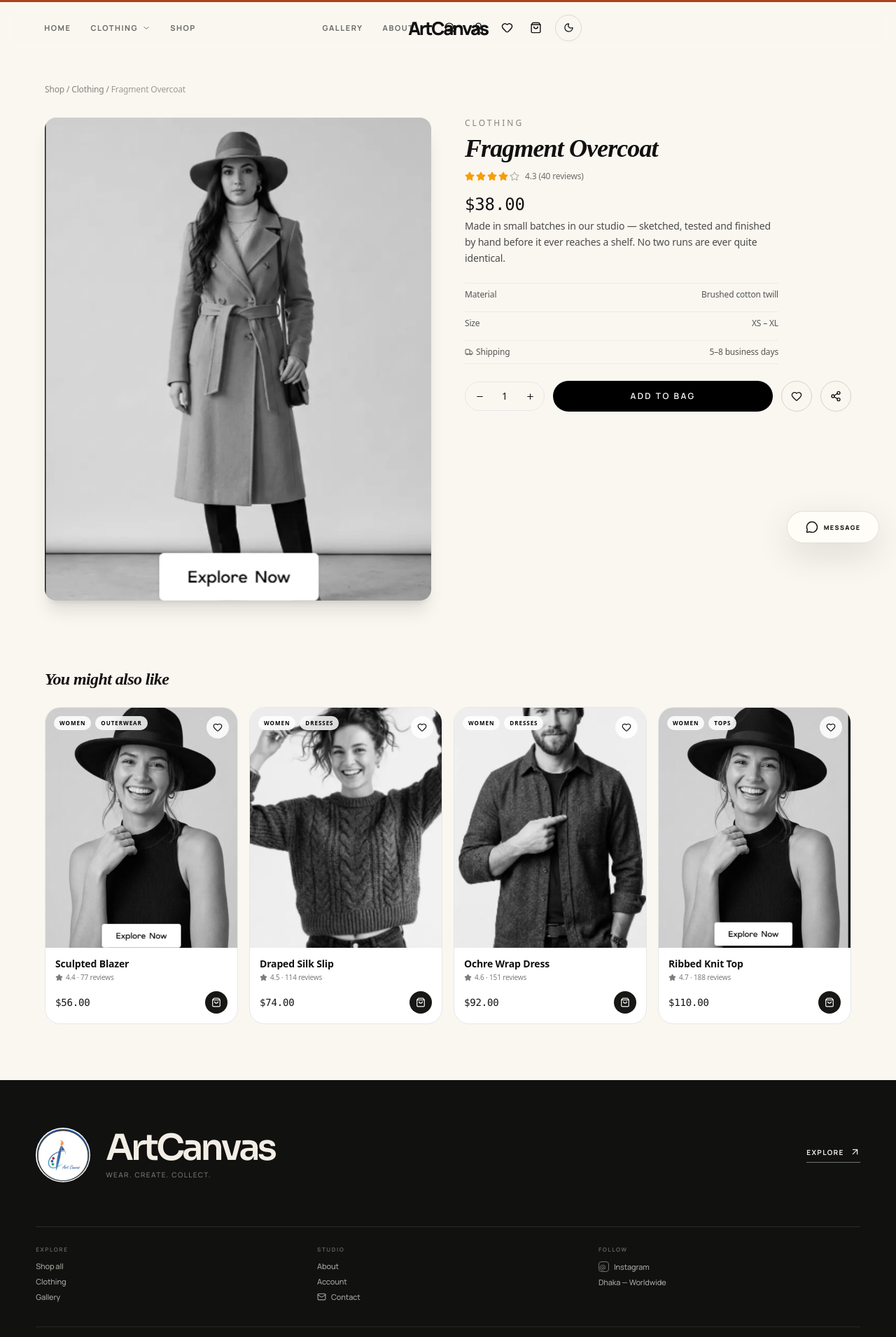
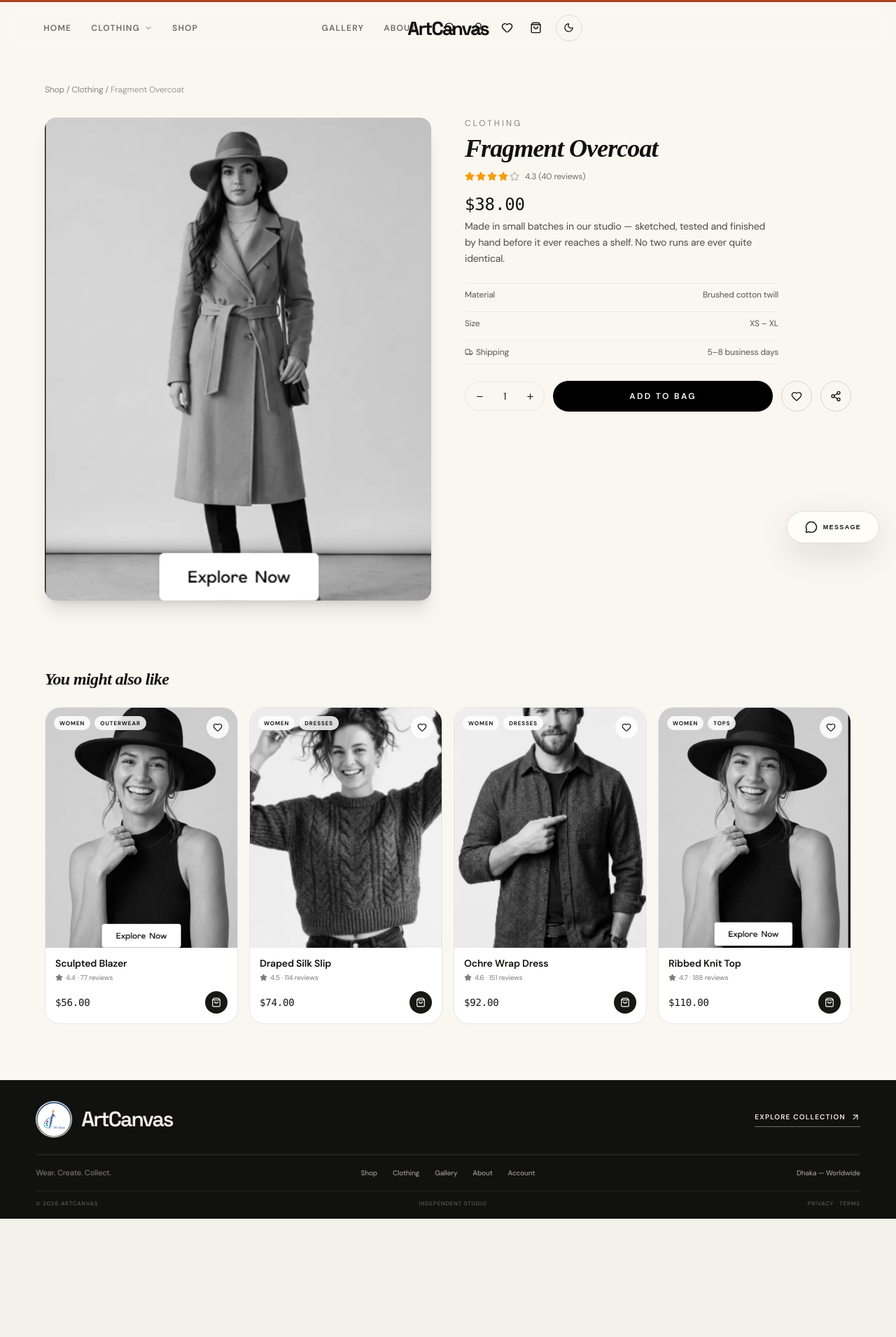
Before and after one commit to masudrananayeem/Art-Canvas-Frontend, a React (Vite) app: page /product/1 in a window 1280 px wide. Shown: the top 1910 px of the page at 70% size. After the commit the page ends 1741 px from the top, so only its background shows below. Built offline with nearby package versions, Linux system fonts and the light colour scheme.

Commit message:
Refactor README, Footer, and Shop components; update typography and styles for V13 release

```diff
--- a/index.html
+++ b/index.html
@@ -6,8 +6,8 @@
     <meta name="viewport" content="width=device-width, initial-scale=1.0" />
     <link rel="preconnect" href="https://fonts.googleapis.com" />
     <link rel="preconnect" href="https://fonts.gstatic.com" crossorigin />
-    <link href="https://fonts.googleapis.com/css2?family=Manrope:wght@400;500;600;700;800&family=Sora:wght@400;500;600;700&display=swap" rel="stylesheet" />
-    <title>ArtCanvas — Wearable Art, Studio Objects & Design</title>
+    <link href="https://fonts.googleapis.com/css2?family=DM+Sans:wght@400;500;600;700&family=Space+Grotesk:wght@400;500;600;700&display=swap" rel="stylesheet" />
+    <title>ArtCanvas — Wear. Create. Collect.</title>
   </head>
   <body>
     <div id="root"></div>
--- a/src/components/Footer.jsx
+++ b/src/components/Footer.jsx
@@ -1,46 +1,33 @@
 import React from "react";
 import { Link } from "react-router-dom";
-import { ArrowUpRight, Mail } from "lucide-react";
+import { ArrowUpRight } from "lucide-react";
 import { useStore } from "../context/StoreContext";
 
 export default function Footer() {
   const { dark } = useStore();
   return (
-    <footer className={`site-footer site-footer--minimal ${dark ? "site-footer--dark" : ""}`}>
-      <div className="site-footer__minimal-top">
-        <Link to="/" className="site-footer__logo-link" aria-label="ArtCanvas home">
-          <img src="/brand/artcanvas-logo.png" alt="ArtCanvas" className="site-footer__logo" />
+    <footer className={`site-footer site-footer--clean ${dark ? "site-footer--dark" : ""}`}>
+      <div className="footer-clean__top">
+        <Link to="/" className="footer-clean__brand" aria-label="ArtCanvas home">
+          <img src="/brand/artcanvas-logo.png" alt="ArtCanvas" />
+          <span>ArtCanvas</span>
         </Link>
-        <div className="site-footer__brand-copy">
-          <span>ArtCanvas</span>
-          <p>Wear. Create. Collect.</p>
-        </div>
-        <Link to="/shop" className="site-footer__minimal-cta">Explore <ArrowUpRight size={15} /></Link>
+        <Link to="/shop" className="footer-clean__explore">Explore collection <ArrowUpRight size={14} /></Link>
       </div>
-
-      <div className="site-footer__minimal-grid">
-        <div>
-          <p className="site-footer__kicker">Explore</p>
-          <Link to="/shop">Shop all</Link>
+      <div className="footer-clean__body">
+        <p>Wear. Create. Collect.</p>
+        <nav aria-label="Footer navigation">
+          <Link to="/shop">Shop</Link>
           <Link to="/shop?category=clothing">Clothing</Link>
           <Link to="/gallery">Gallery</Link>
-        </div>
-        <div>
-          <p className="site-footer__kicker">Studio</p>
           <Link to="/about">About</Link>
           <Link to="/account">Account</Link>
-          <a href="mailto:studio@artcanvas.local"><Mail size={13} /> Contact</a>
-        </div>
-        <div>
-          <p className="site-footer__kicker">Follow</p>
-          <a href="https://instagram.com" target="_blank" rel="noreferrer"><span className="footer-instagram-mark">@</span> Instagram</a>
-          <span>Dhaka — Worldwide</span>
-        </div>
+        </nav>
+        <span>Dhaka — Worldwide</span>
       </div>
-
-      <div className="site-footer__minimal-bottom">
+      <div className="footer-clean__bottom">
         <span>© 2026 ArtCanvas</span>
-        <span>Independent studio / Dhaka</span>
+        <span>Independent studio</span>
         <span>Privacy · Terms</span>
       </div>
     </footer>
--- a/src/index.css
+++ b/src/index.css
@@ -1,4 +1,4 @@
-@import url('https://fonts.googleapis.com/css2?family=Manrope:wght@400;500;600;700;800&family=Sora:wght@400;500;600;700&display=swap');
+@import url('https://fonts.googleapis.com/css2?family=DM+Sans:wght@400;500;600;700&family=Space+Grotesk:wght@400;500;600;700&display=swap');
 @tailwind base;
 @tailwind components;
 @tailwind utilities;
@@ -654,3 +654,85 @@ h1,h2,h3,h4,.hero-editorial h1,.section-heading-line h2,.intro-editorial__copy h
   .site-footer__minimal-grid > div:last-child { grid-column:1 / -1; }
   .site-footer__minimal-bottom { flex-direction:column; gap:8px; }
 }
+
+
+/* V13 CORRECTED — clean typography, compact footer, calmer hierarchy */
+:root {
+  --display-font: 'Space Grotesk', sans-serif;
+  --ui-font: 'DM Sans', sans-serif;
+}
+body { font-family: var(--ui-font); }
+body, button, input, textarea, select { font-family: var(--ui-font); }
+h1,h2,h3,h4,h5,h6 { font-family: var(--display-font); font-style: normal; }
+.hero-editorial h1, .section-heading-line h2, .wearing-editorial__intro h2, .fashion-film__head h2, .manifesto-editorial__content h2 { font-family: var(--display-font); font-style: normal; font-weight: 600; }
+.hero-editorial h1 em, .section-heading-line h2 em, .wearing-editorial__intro h2 em, .fashion-film__head h2 em, .manifesto-editorial__content h2 em { font-family: var(--display-font); font-style: normal; font-weight: 400; }
+.nav-link { font-family: var(--ui-font); font-size: 12px; letter-spacing: .1em; }
+.brand-lockup span, .brand-lockup b { font-family: var(--display-font) !important; font-style: normal !important; font-weight: 650 !important; letter-spacing: -.075em !important; }
+.brand-lockup span { font-size: 27px !important; }
+.brand-lockup b { font-size: 27px !important; }
+
+/* Full-width, centered navigation with generous breathing room. */
+.site-header { width:100%; padding:0; }
+.nav-surface { width:100%; max-width:none; border-radius:0; padding:0 clamp(18px,4vw,64px); }
+.nav-layout { width:100%; max-width:1540px; margin:0 auto; padding:0; display:grid; grid-template-columns:minmax(0,1fr) auto minmax(0,1fr); }
+.nav-primary { justify-content:flex-start; gap:6px; }
+.nav-right { justify-content:flex-end; gap:18px; }
+.nav-secondary { gap:6px; }
+.nav-actions { gap:3px; }
+.nav-link { min-height:42px; padding:0 11px; font-weight:600; }
+.nav-icon { width:38px; height:38px; }
+
+/* Cleaner shop listing */
+.shop-pagination { margin-top:48px; padding:18px 0 4px; border-top:1px solid var(--canvas-line); }
+.shop-pagination__summary { font-size:11px; }
+.shop-pagination__controls button { width:38px; height:38px; font-size:11px; }
+
+/* Compact footer — logo-led, little copy, no oversized text. */
+.site-footer--clean { margin:0; padding:0 clamp(20px,4vw,64px) 18px; background:#111110; color:#f4efe7; }
+.site-footer--clean.site-footer--dark { background:#090908; }
+.footer-clean__top { max-width:1500px; margin:0 auto; padding:30px 0 24px; border-bottom:1px solid rgba(255,255,255,.11); display:flex; align-items:center; justify-content:space-between; gap:24px; }
+.footer-clean__brand { display:flex; align-items:center; gap:13px; color:inherit; text-decoration:none; }
+.footer-clean__brand img { width:52px; height:52px; object-fit:cover; border-radius:50%; background:#fff; display:block; }
+.footer-clean__brand span { font:600 30px/1 var(--display-font); letter-spacing:-.065em; }
+.footer-clean__explore { display:inline-flex; align-items:center; gap:7px; color:inherit; text-decoration:none; font:600 10px/1 var(--ui-font); letter-spacing:.12em; text-transform:uppercase; border-bottom:1px solid rgba(255,255,255,.38); padding-bottom:6px; }
+.footer-clean__body { max-width:1500px; margin:0 auto; padding:20px 0; display:grid; grid-template-columns:1fr auto 1fr; align-items:center; gap:30px; }
+.footer-clean__body p { margin:0; font:500 11px/1 var(--ui-font); opacity:.45; }
+.footer-clean__body nav { display:flex; align-items:center; gap:22px; }
+.footer-clean__body nav a, .footer-clean__body > span { color:inherit; text-decoration:none; font:500 10px/1 var(--ui-font); opacity:.62; }
+.footer-clean__body nav a:hover { opacity:1; }
+.footer-clean__body > span { text-align:right; }
+.footer-clean__bottom { max-width:1500px; margin:0 auto; padding-top:13px; border-top:1px solid rgba(255,255,255,.08); display:flex; justify-content:space-between; gap:18px; font:500 8px/1 var(--ui-font); letter-spacing:.1em; text-transform:uppercase; color:rgba(255,255,255,.32); }
+
+/* Keep the editorial story visually rich but text-light. */
+.wearing-editorial__body { max-width:320px; font-size:11px; line-height:1.6; }
+.wearing-editorial__intro h2 { font-size:clamp(44px,5vw,74px); }
+.section-note { font-family:var(--ui-font); font-size:11px; line-height:1.55; }
+
+@media (max-width: 900px) {
+  .nav-right { gap:8px; }
+  .nav-secondary { display:none; }
+  .nav-link { font-size:11px; }
+  .footer-clean__body { grid-template-columns:1fr; gap:16px; align-items:start; }
+  .footer-clean__body nav { flex-wrap:wrap; gap:12px 18px; }
+  .footer-clean__body > span { text-align:left; }
+}
+@media (max-width:700px) {
+  .site-header { height:68px; }
+  :root { --nav-height:68px; }
+  .nav-surface { padding:0 12px; }
+  .nav-layout { grid-template-columns:42px minmax(0,1fr) 42px; }
+  .nav-mobile-trigger { display:block; }
+  .nav-primary { display:none; }
+  .nav-right { gap:0; }
+  .nav-secondary,.nav-search,.nav-badge:nth-of-type(3),.nav-theme { display:none; }
+  .nav-icon { width:36px; height:36px; }
+  .brand-lockup { position:static; justify-self:center; transform:none; }
+  .brand-lockup span { font-size:23px !important; }
+  .brand-lockup b { font-size:22px !important; }
+  .footer-clean__top { padding:26px 0 20px; align-items:flex-start; }
+  .footer-clean__brand img { width:46px; height:46px; }
+  .footer-clean__brand span { font-size:25px; }
+  .footer-clean__explore { font-size:9px; }
+  .footer-clean__body { padding:17px 0; }
+  .footer-clean__bottom { flex-direction:column; gap:7px; }
+}
```
Also changed, not shown: src/pages/Home.jsx (+4 -4 lines), src/pages/Shop.jsx (+5 -5 lines), 1 other file (tests, documents, lock files or other folders).
